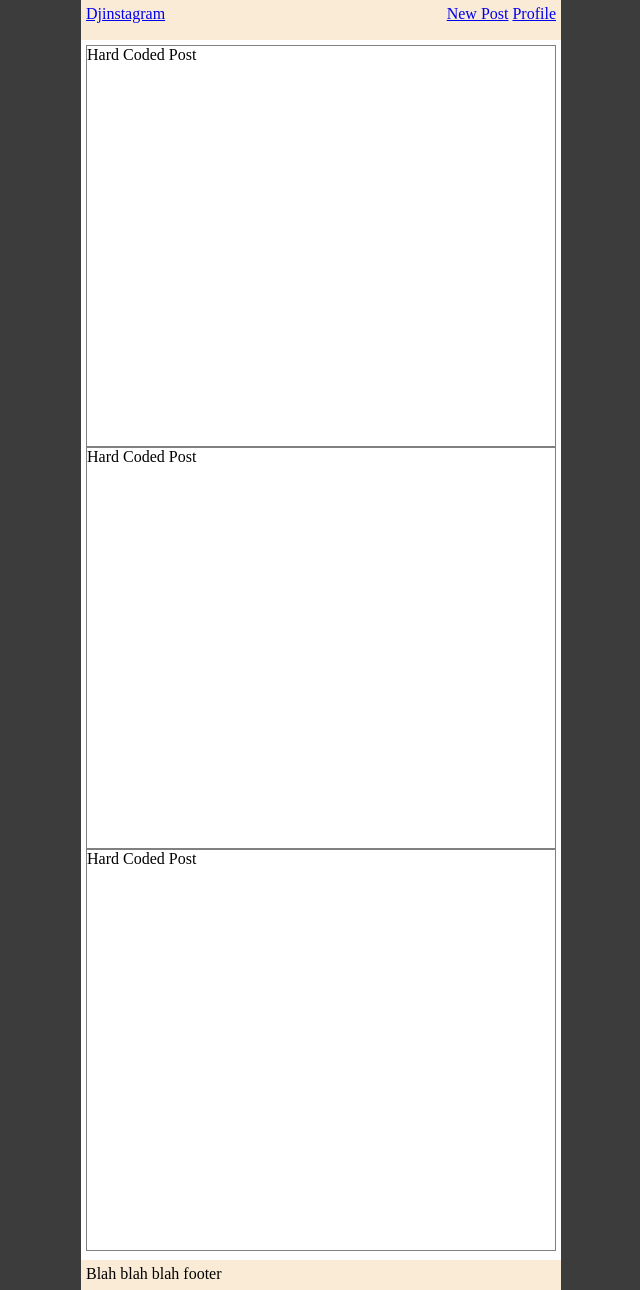
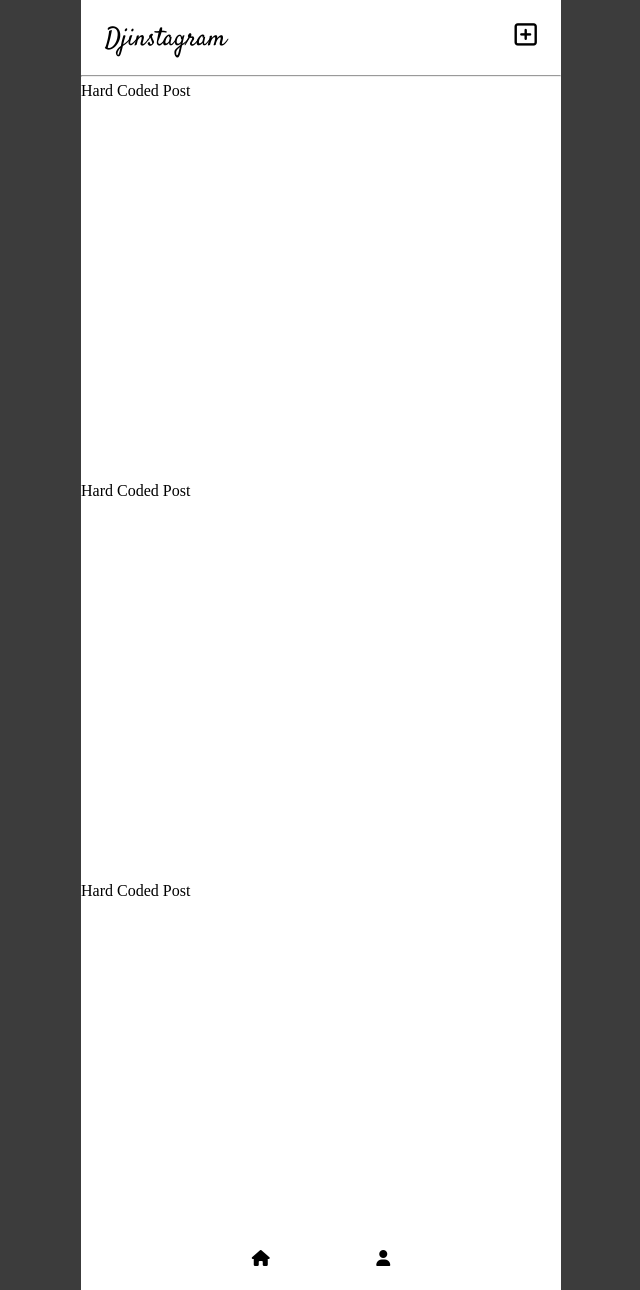
Before and after one commit to richclarke0/Djinstagram, a Django app: page / in a window 1280 px wide. Shown: the whole page, without its empty margins (319-959 px from the left). Run offline with Django 4.2, Linux system fonts and the light colour scheme; some libraries are stand-ins or nearby versions.

Commit message:
adds header and nav styling

```diff
--- a/main_app/static/css/style.css
+++ b/main_app/static/css/style.css
@@ -1,12 +1,60 @@
+@import url('https://fonts.googleapis.com/css2?family=Satisfy&display=swap');
+
+:root {
+    --logo-text: "Satisfy", cursive;
+    --logo-color: black;
+    --heading-text: "Helvetica Neue", sans-serif;
+    --username-text: "Helvetica Neue Light", sans-serif;
+    --descriptive-text: "HelveticaNeue-Light", sans-serif;
+}
+
 * {
-    /* border: 1px solid red; */
-    margin: 0
+    margin: 0;
 }
 
 body {
     background-color: rgb(60, 60, 60);
     display: flex;
     justify-content: center;
+}
+
+header {
+    display: flex;
+    flex-flow: row nowrap;
+    justify-content: space-between;
+    box-sizing: border-box;
+    height: 40px;
+    margin-top: 1rem;
+    margin-bottom: 1.2rem;
+    padding: 5px 5%;
+}
+
+nav a {
+    font-size: 2vw;
+    color: var(--logo-color);
+}
+
+.logo {
+    font-family: var(--logo-text);
+    font-size: 2vw;
+}
+
+.logo a {
+    text-decoration: none;
+    color: var(--logo-color)
+}
+
+footer {
+    position: fixed;
+    display: flex;
+    flex-flow: row nowrap;
+    justify-content: space-evenly;
+    box-sizing: border-box;
+    background-color: white;
+    bottom: 0;
+    height: 50px;
+    width: 480px;
+    padding: 10px 5%;
 }
 
 .user-view {
@@ -16,34 +64,16 @@ body {
 }
 
 .post-list{
-    height: calc(100vh - 70px);
+    height: calc(100vh - 80px);
     box-sizing: border-box;
-    padding: 5px;
+    padding: 5px 0px;
     overflow-y:scroll;
 }
 
 .post {
-border: .2px solid grey;
-height: 400px;
+    height: 400px;
 }
 
 ::-webkit-scrollbar {
     display: none;
 }
-
-header {
-    height: 40px;
-    display: flex;
-    flex-flow: row nowrap;
-    justify-content: space-between;
-    background-color: antiquewhite;
-    box-sizing: border-box;
-    padding: 5px;
-}
-
-footer {
-    height: 30px;
-    background-color: antiquewhite;
-    box-sizing: border-box;
-    padding: 5px;
-}
--- a/main_app/templates/base.html
+++ b/main_app/templates/base.html
@@ -6,25 +6,35 @@
     <meta http-equiv="X-UA-Compatible" content="IE=edge">
     <meta name="viewport" content="width=device-width, initial-scale=1.0">
     <link rel="stylesheet" href="{% static 'css/style.css' %}">
+    <script src="https://kit.fontawesome.com/d8a71af2a6.js" crossorigin="anonymous">
+    </script>
     <title>Djinstagram</title>
 </head>
 <body>
     <div class="user-view">
+
         <header>
-            <a href="/">
-                <div class="logo">Djinstagram</div>
+            <div class="logo">
+                <a href="/">Djinstagram</a>
+            </div>
             </a>
             <nav>
-                <a href="#">New Post</a>
-                <a href="#">Profile</a>
+                <a href="#"><i class="fa-regular fa-square-plus"></i></a>
             </nav>
         </header>
+
+        <hr />
+
         <main class="post-list">
             {% block content %}{% endblock content %}
         </main>
+
         <footer>
-            Blah blah blah footer
+            <i class="fa-solid fa-house"></i>
+            <i class="fa-solid fa-user"></i>
         </footer>
+
     </div>
 </body>
+
 </html>
```
